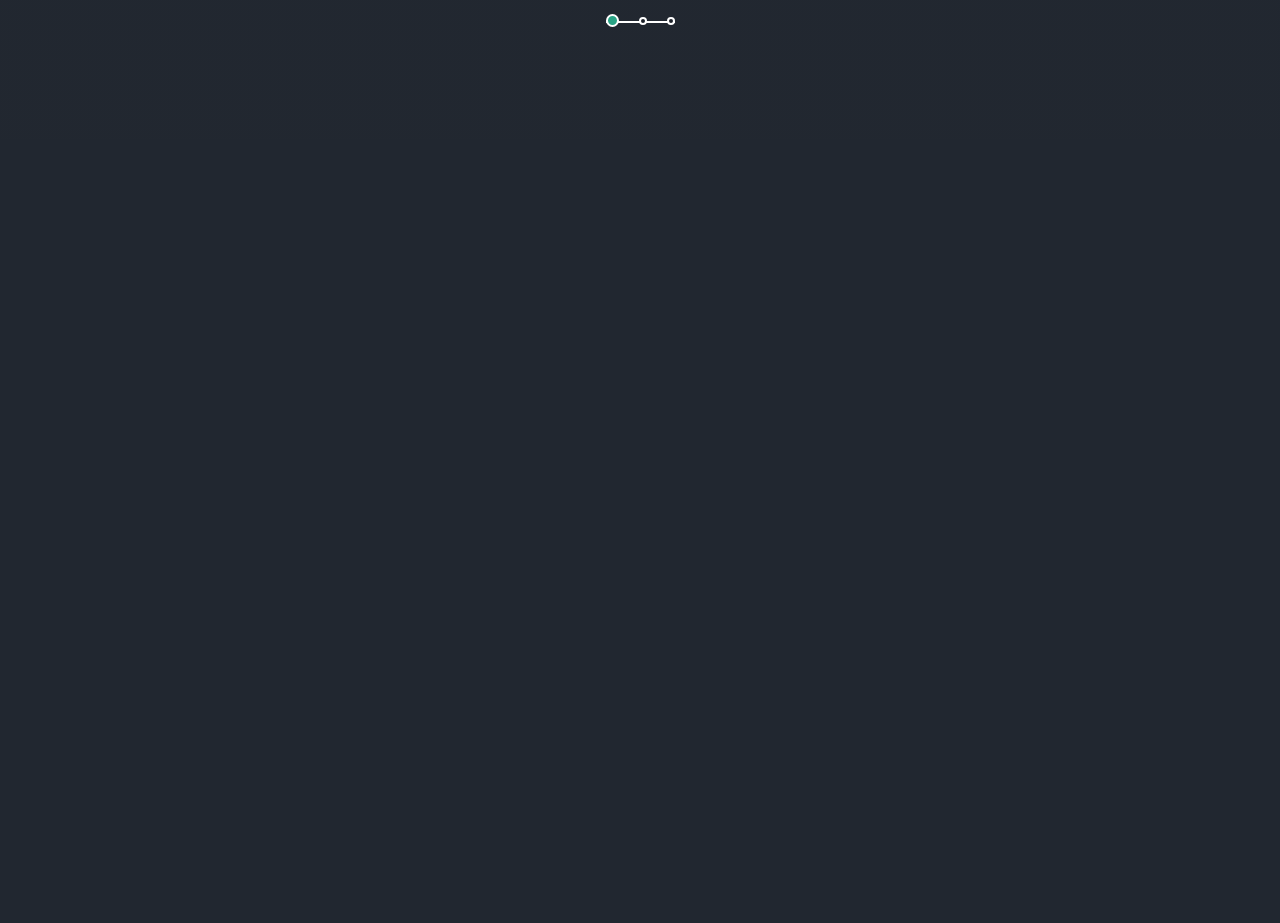
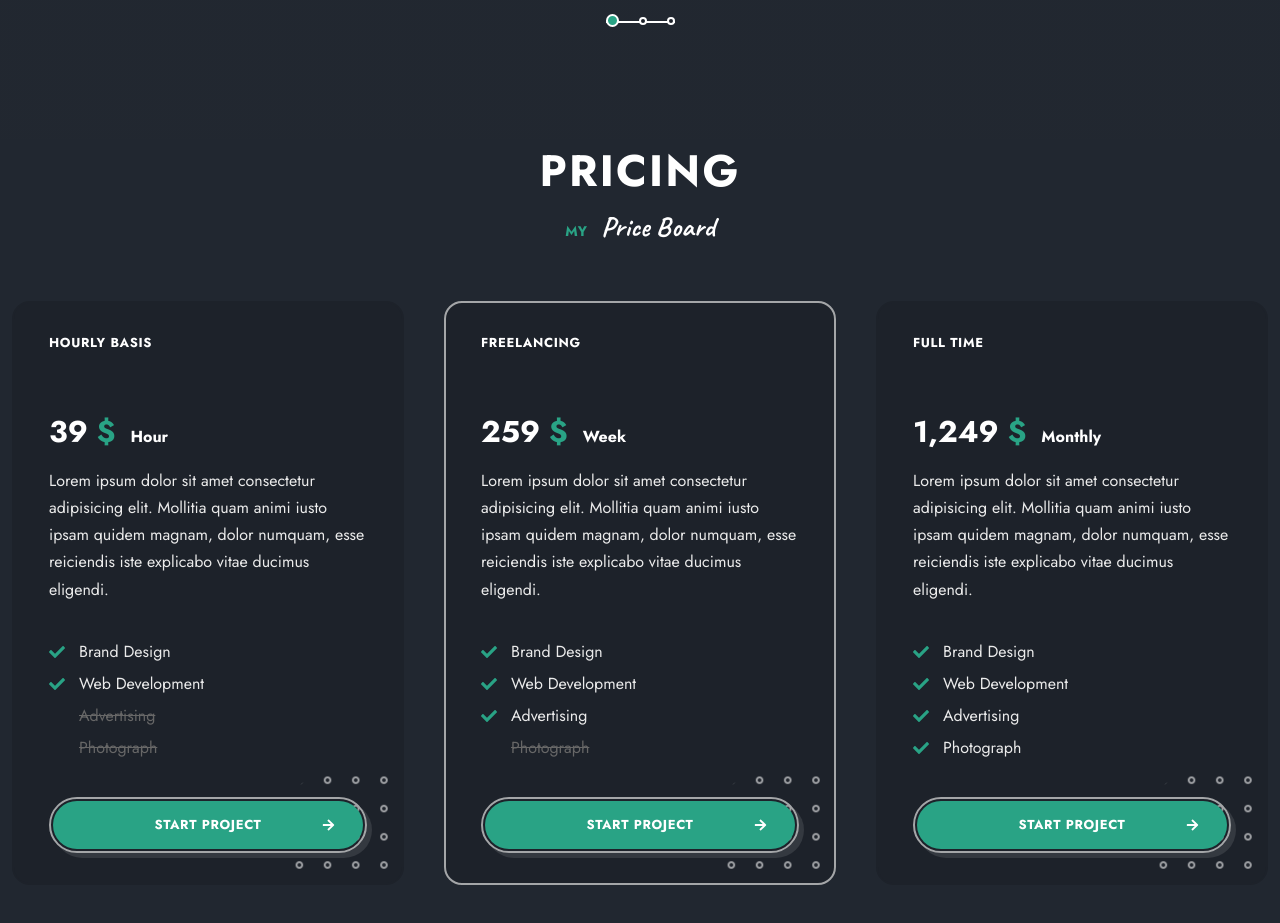
Before and after one commit to CodeEmcent/Inno-portfolio, a React (Vite) app in the folder portfolio/: page / in a window 1280 px wide. Shown: the part 5040-5963 px from the top of the page. Before the commit the page ends 5179 px from the top, so only its background shows below. Built offline with nearby package versions, Linux system fonts and the light colour scheme.

Commit message:
Pricing Component Added

```diff
--- a/portfolio/src/App.jsx
+++ b/portfolio/src/App.jsx
@@ -6,6 +6,7 @@
 import Portfolio from './components/portfolio/Portfolio'
 import Resume from './components/resume/Resume'
 import Testimonials from './components/testimonials/Testimonials'
+import Pricing from './components/pricing/Pricing'
 
 function App() {
   return (
@@ -16,6 +17,7 @@
       <Portfolio />
       <Resume />
       <Testimonials />
+      <Pricing/>
     </main>
   )
 }
--- /dev/null
+++ b/portfolio/src/components/pricing/Pricing.jsx
@@ -0,0 +1,143 @@
+import React from 'react'
+import shapeTwo from '../../assets/shape-2.png'
+import { FaCheck, FaArrowRight } from 'react-icons/fa'
+import './pricing.css'
+
+const Pricing = () => {
+  return (
+    <section className='pricing section' id='pricing'>
+      <h2 className='section__title text-cs'>Pricing</h2>
+      <p className='section__subtitle'>
+        My <span>Price Board</span>
+      </p>
+
+      <div className='pricing__container container grid'>
+        <div className='pricing__item card card-one'>
+          <span className='pricing__subtitle text-cs'>Hourly Basis</span>
+          <h3 className='pricing__price'>
+            39 <span>$</span>
+            <em>Hour</em>
+          </h3>
+          <p className='pricing__description'>
+            Lorem ipsum dolor sit amet consectetur adipisicing elit. Mollitia
+            quam animi iusto ipsam quidem magnam, dolor numquam, esse reiciendis
+            iste explicabo vitae ducimus eligendi.
+          </p>
+
+          <ul className='pricing__list'>
+            <li className='list__item'>
+              <FaCheck className='list__icon' />
+              <span>Brand Design</span>
+            </li>
+
+            <li className='list__item'>
+              <FaCheck className='list__icon' />
+              <span>Web Development</span>
+            </li>
+
+            <li className='list__item'>
+              <del>Advertising</del>
+            </li>
+
+            <li className='list__item'>
+              <del>Photograph</del>
+            </li>
+          </ul>
+
+          <a href='' className='btn pricing__btn text-cs'>
+            Start Project
+            <FaArrowRight className='pricing__btn-icon' />
+          </a>
+
+          <img src={shapeTwo} alt='' className='shape c__shape' />
+        </div>
+
+        <div className='pricing__item card card-one'>
+          <span className='pricing__subtitle text-cs'>Freelancing</span>
+          <h3 className='pricing__price'>
+            259 <span>$</span>
+            <em>Week</em>
+          </h3>
+          <p className='pricing__description'>
+            Lorem ipsum dolor sit amet consectetur adipisicing elit. Mollitia
+            quam animi iusto ipsam quidem magnam, dolor numquam, esse reiciendis
+            iste explicabo vitae ducimus eligendi.
+          </p>
+
+          <ul className='pricing__list'>
+            <li className='list__item'>
+              <FaCheck className='list__icon' />
+              <span>Brand Design</span>
+            </li>
+
+            <li className='list__item'>
+              <FaCheck className='list__icon' />
+              <span>Web Development</span>
+            </li>
+
+            <li className='list__item'>
+              <FaCheck className='list__icon' />
+
+              <span>Advertising</span>
+            </li>
+
+            <li className='list__item'>
+              <del>Photograph</del>
+            </li>
+          </ul>
+
+          <a href='' className='btn pricing__btn text-cs'>
+            Start Project
+            <FaArrowRight className='pricing__btn-icon' />
+          </a>
+
+          <img src={shapeTwo} alt='' className='shape c__shape' />
+        </div>
+
+        <div className='pricing__item card card-one'>
+          <span className='pricing__subtitle text-cs'>Full Time</span>
+          <h3 className='pricing__price'>
+            1,249 <span>$</span>
+            <em>Monthly</em>
+          </h3>
+          <p className='pricing__description'>
+            Lorem ipsum dolor sit amet consectetur adipisicing elit. Mollitia
+            quam animi iusto ipsam quidem magnam, dolor numquam, esse reiciendis
+            iste explicabo vitae ducimus eligendi.
+          </p>
+
+          <ul className='pricing__list'>
+            <li className='list__item'>
+              <FaCheck className='list__icon' />
+              <span>Brand Design</span>
+            </li>
+
+            <li className='list__item'>
+              <FaCheck className='list__icon' />
+              <span>Web Development</span>
+            </li>
+
+            <li className='list__item'>
+              <FaCheck className='list__icon' />
+              <span>Advertising</span>
+            </li>
+
+            <li className='list__item'>
+              <FaCheck className='list__icon' />
+              <span>Photograph</span>
+            </li>
+          </ul>
+
+          <a href='' className='btn pricing__btn text-cs'>
+            Start Project
+            <FaArrowRight className='pricing__btn-icon' />
+          </a>
+
+          <img src={shapeTwo} alt='' className='shape c__shape' />
+        </div>
+      </div>
+    </section>
+  )
+}
+
+export default Pricing
--- /dev/null
+++ b/portfolio/src/components/pricing/pricing.css
@@ -0,0 +1,97 @@
+.pricing {
+  background-color: var(--third-gradient);
+}
+
+.pricing__container {
+  grid-template-columns: repeat(3, 1fr);
+  gap: 40px;
+}
+
+.pricing__item {
+  border: 2px solid var(--container-color);
+}
+
+.pricing__item:nth-child(2) {
+  border: 2px solid var(--border-color);
+}
+
+.pricing__subtitle {
+  color: var(--title-color);
+  font-size: var(--tiny-font-size);
+  font-weight: 700;
+  display: block;
+  margin-bottom: 65px;
+}
+
+.pricing__price {
+  font-size: var(--h2-font-size);
+  line-height: 1;
+  margin-bottom: 20px;
+}
+
+.pricing__price span {
+  color: var(--primary-color);
+}
+
+.pricing__price em {
+  font-size: var(--normal-font-size);
+  font-style: normal;
+  margin-left: 15px;
+}
+
+.pricing__description {
+  padding-bottom: 30px;
+  min-height: 145px;
+}
+
+.pricing__list {
+  margin-bottom: 35px;
+}
+
+.list__item {
+  position: relative;
+  margin-block: 5px;
+  padding-left: 30px;
+}
+
+.list__icon {
+  position: absolute;
+  left: 0;
+  top: 6px;
+  color: var(--primary-color);
+}
+
+.list__item span,
+.pricing__item del {
+  line-height: 1.7;
+}
+
+.pricing__item del {
+  color: #676767;
+}
+
+.pricing__btn::before {
+  transform: scale(1);
+  -webkit-transform: scale(1);
+  -moz-transform: scale(1);
+  -ms-transform: scale(1);
+  -o-transform: scale(1);
+  filter: blur(0);
+  -webkit-filter: blur(0);
+  opacity: 1;
+}
+
+.pricing__btn-icon {
+  position: absolute;
+  right: 30px;
+  top: 50%;
+  transform: translateY(-50%);
+  -webkit-transform: translateY(-50%);
+  -moz-transform: translateY(-50%);
+  -ms-transform: translateY(-50%);
+  -o-transform: translateY(-50%);
+}
+
+.pricing__btn:hover .pricing__btn-icon {
+  right: 33px;
+}
```
